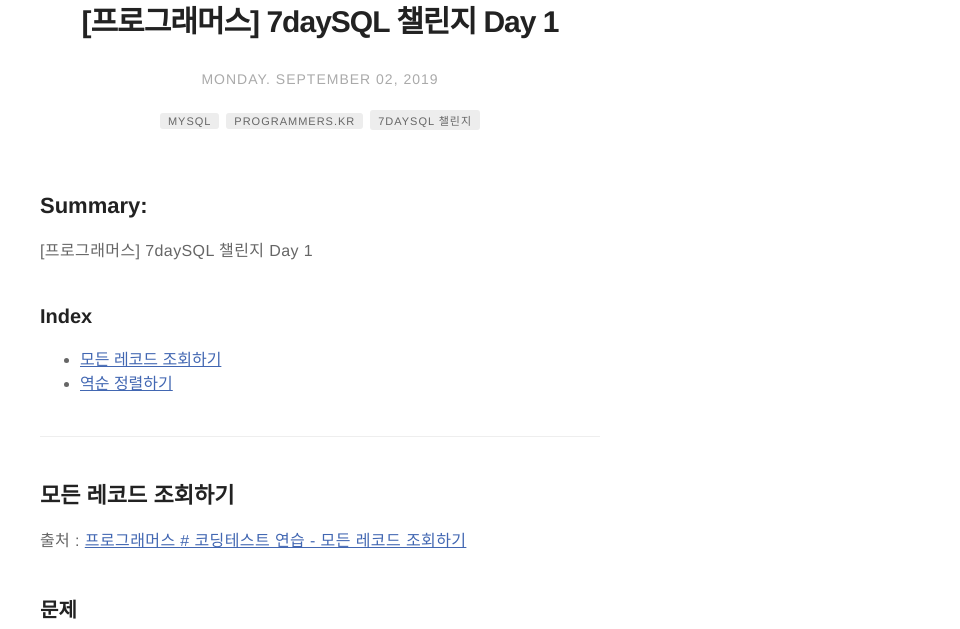
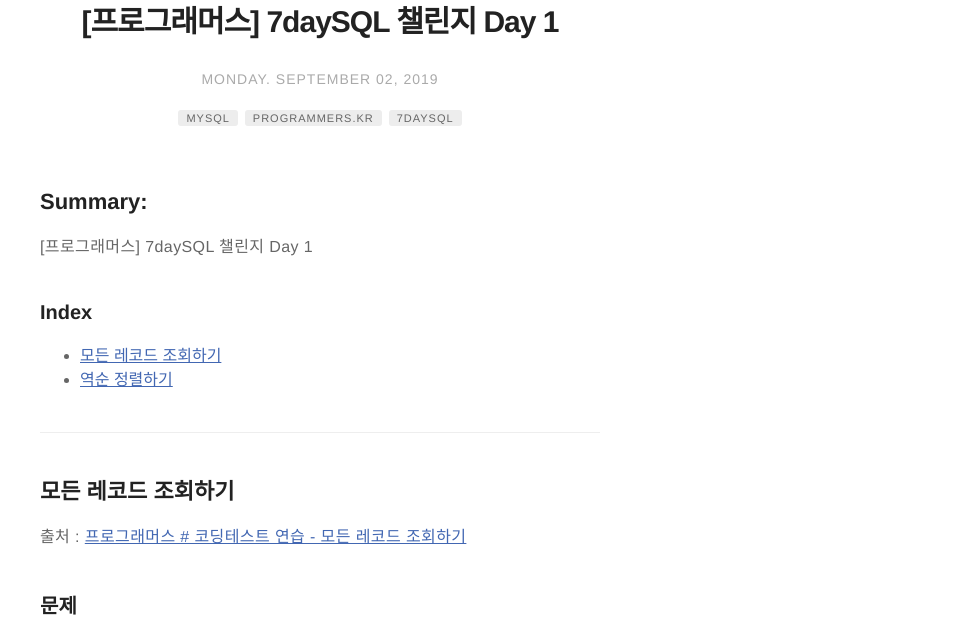
Before and after one commit to ry4nkim/ry4nkim.github.io, a Jekyll site: the page built from _posts/2019-09-02-프로그래머스-7daySQL-챌린지-Day-1.markdown, in a window 1280 px wide and 900 px high. Shown: the part 268-897 px from the top of the window, without its empty margins (320-1280 px from the left). Built offline with Jekyll 4.4.1, drawn with Linux system fonts in a browser that asks for light colours; comment, search, counter and statistics services are not loaded.

Commit message:
190907. ry4nkim.

```diff
--- a/_posts/2019-09-02-프로그래머스-7daySQL-챌린지-Day-1.markdown
+++ b/_posts/2019-09-02-프로그래머스-7daySQL-챌린지-Day-1.markdown
@@ -7,7 +7,7 @@
 tag:
 - MySQL
 - Programmers.kr
-- 7daySQL 챌린지
+- 7daySQL
 category: blog
 author: ry4nkim
 description: 7daySQL 챌린지 Day 1 - 모든 레코드 조회하기, 역순 정렬하기
--- a/_posts/2019-09-03-프로그래머스-7daySQL-챌린지-Day-2.markdown
+++ b/_posts/2019-09-03-프로그래머스-7daySQL-챌린지-Day-2.markdown
@@ -7,7 +7,7 @@
 tag:
 - MySQL
 - Programmers.kr
-- 7daySQL 챌린지
+- 7daySQL
 category: blog
 author: ry4nkim
 description: 7daySQL 챌린지 Day 2 - 아픈 동물 찾기, 어린 동물 찾기
--- a/_posts/2019-09-04-프로그래머스-7daySQL-챌린지-Day-3.markdown
+++ b/_posts/2019-09-04-프로그래머스-7daySQL-챌린지-Day-3.markdown
@@ -7,7 +7,7 @@
 tag:
 - MySQL
 - Programmers.kr
-- 7daySQL 챌린지
+- 7daySQL
 category: blog
 author: ry4nkim
 description: 7daySQL 챌린지 Day 3 - 최솟값 구하기, 이름이 없는 동물의 아이디
--- a/_posts/2019-09-05-프로그래머스-7daySQL-챌린지-Day-4.markdown
+++ b/_posts/2019-09-05-프로그래머스-7daySQL-챌린지-Day-4.markdown
@@ -7,7 +7,7 @@
 tag:
 - MySQL
 - Programmers.kr
-- 7daySQL 챌린지
+- 7daySQL
 category: blog
 author: ry4nkim
 description: 7daySQL 챌린지 Day 4 - 고양이와 개는 몇 마리 있을까, 동명 동물 수 찾기
--- a/_posts/2019-09-06-프로그래머스-7daySQL-챌린지-Day-5.markdown
+++ b/_posts/2019-09-06-프로그래머스-7daySQL-챌린지-Day-5.markdown
@@ -7,7 +7,7 @@
 tag:
 - MySQL
 - Programmers.kr
-- 7daySQL 챌린지
+- 7daySQL
 category: blog
 author: ry4nkim
 description: 7daySQL 챌린지 Day 5 - 없어진 기록 찾기, 있었는데요 없었습니다
--- a/_posts/2019-09-07-프로그래머스-7daySQL-챌린지-Day-6.markdown
+++ b/_posts/2019-09-07-프로그래머스-7daySQL-챌린지-Day-6.markdown
@@ -7,7 +7,7 @@
 tag:
 - MySQL
 - Programmers.kr
-- 7daySQL 챌린지
+- 7daySQL
 category: blog
 author: ry4nkim
 description: 7daySQL 챌린지 Day 6 - 오랜 기간 보호한 동물(1), 보호소에서 중성화한 동물
```
Also changed, not shown: 6 other files.
